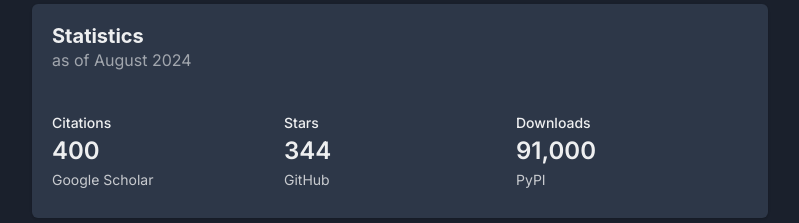
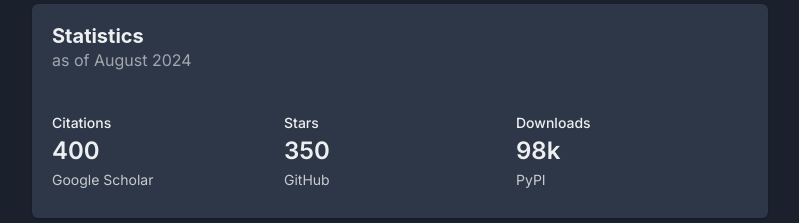
Before and after one commit to saintslab/carbontracker-website, a Next.js app: page /carbontracker-website/ in a window 1280 px wide. Shown: the part 1800-2023 px from the top of the page, without its empty margins (240-1039 px from the left). Built offline with nearby package versions, Linux system fonts and the light colour scheme.

Commit message:
Update StatSection.tsx

```diff
--- a/components/StatSection.tsx
+++ b/components/StatSection.tsx
@@ -35,7 +35,7 @@ export default function StatSection() {
             </Stat>
             <Stat>
               <StatLabel>Stars</StatLabel>
-              <StatNumber>344</StatNumber>
+              <StatNumber>350</StatNumber>
               <StatHelpText>
                 <Link href="https://github.com/lfwa/carbontracker/stargazers">
                   GitHub
@@ -44,7 +44,7 @@ export default function StatSection() {
             </Stat>
             <Stat>
               <StatLabel>Downloads</StatLabel>
-              <StatNumber>91,000</StatNumber>
+              <StatNumber>98k</StatNumber>
               <StatHelpText>
                 <Link href="https://console.cloud.google.com/bigquery?sq=534652964095:a047a64cdffd41f9b0326d9224ddc1cf">
                   PyPI
```
